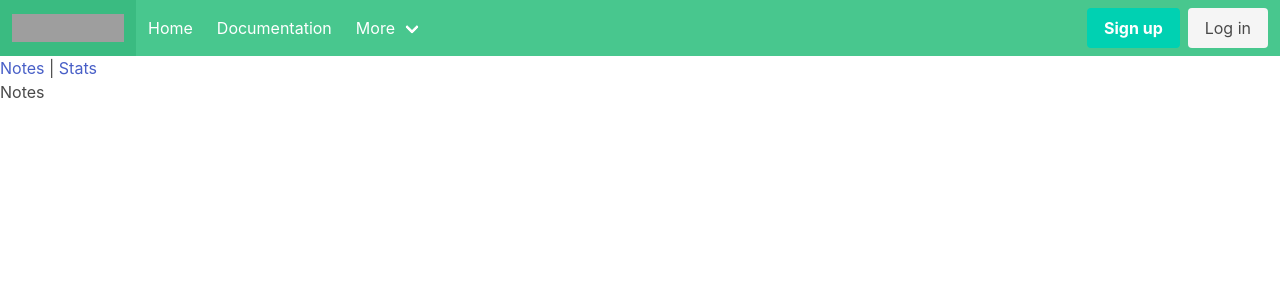
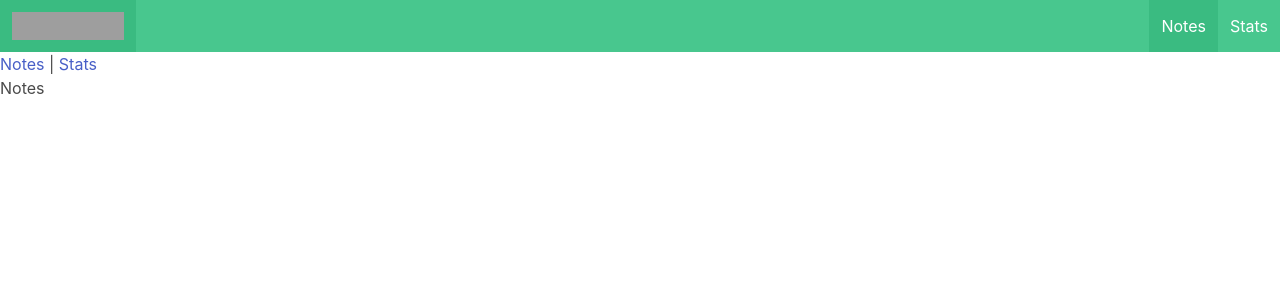
Before and after one commit to pm-ribeiro/v3-udemy-course, a Vue app in the folder notes-app/: page /#/ in a window 1280 px wide. Shown: the top 300 px of the page. Built offline with nearby package versions, Linux system fonts and the light colour scheme; grey boxes are pictures that could not be loaded.

Commit message:
feat: customaze navbar

```diff
--- a/notes-app/src/components/Layout/NavBar.vue
+++ b/notes-app/src/components/Layout/NavBar.vue
@@ -13,49 +13,22 @@
     </div>
 
     <div id="navbarBasicExample" class="navbar-menu">
-      <div class="navbar-start">
-        <a class="navbar-item">
-          Home
-        </a>
+      <div class="navbar-end">
+        <router-link
+          to="/"
+          class="navbar-item"
+          active-class="is-active"
+        >
+          Notes
+        </router-link>
 
-        <a class="navbar-item">
-          Documentation
-        </a>
-
-        <div class="navbar-item has-dropdown is-hoverable">
-          <a class="navbar-link">
-            More
-          </a>
-
-          <div class="navbar-dropdown">
-            <a class="navbar-item">
-              About
-            </a>
-            <a class="navbar-item">
-              Jobs
-            </a>
-            <a class="navbar-item">
-              Contact
-            </a>
-            <hr class="navbar-divider">
-            <a class="navbar-item">
-              Report an issue
-            </a>
-          </div>
-        </div>
-      </div>
-
-      <div class="navbar-end">
-        <div class="navbar-item">
-          <div class="buttons">
-            <a class="button is-primary">
-              <strong>Sign up</strong>
-            </a>
-            <a class="button is-light">
-              Log in
-            </a>
-          </div>
-        </div>
+        <router-link
+          to="/stats"
+          class="navbar-item"
+          active-class="is-active"
+        >
+          Stats
+        </router-link>
       </div>
     </div>
   </nav>
```
